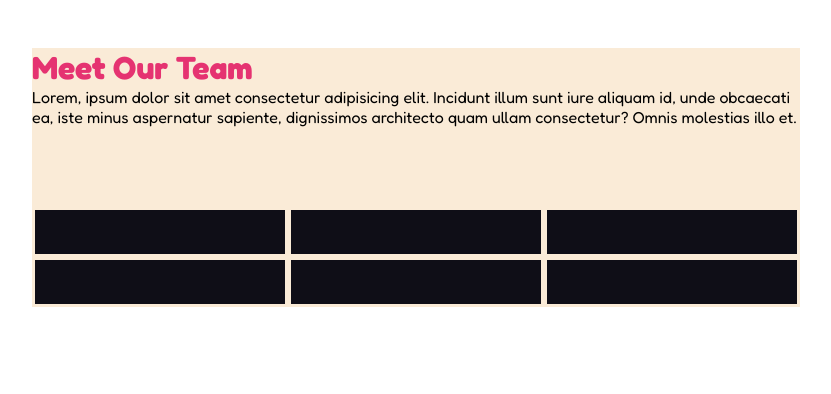
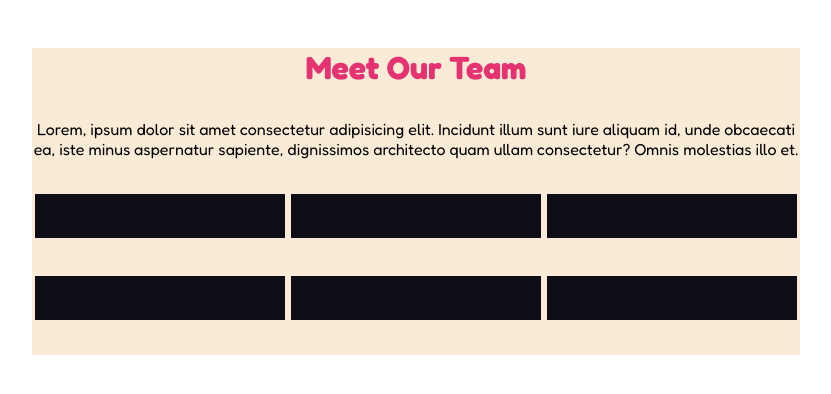
Before and after one commit to sder12/html-css-float-cards, a plain HTML site: page index.html in a window 1280 px wide. Shown: the whole page, without its empty margins (224-1055 px from the left). Drawn offline with Linux system fonts and the light colour scheme.

Commit message:
Section 1

```diff
--- a/css/style.css
+++ b/css/style.css
@@ -17,11 +17,17 @@ html {
   font-size: 62,5%;
 }
 
+.mb{
+  margin-bottom: 2rem;
+}
+
 /* TITLE */
 
 .title{
   margin-top: 3em;
+  text-align: center;
 }
+
 .title h1{
   font-size: 2rem;
   color: rgb(229, 51, 113);
@@ -32,9 +38,10 @@ html {
 }
 
 /* FLOAT CARDS */
-.float_cards{
+
+/* .float_cards{
   margin-top: 5rem;
-}
+} */
 
 .clearfix::after {
   content: "";
--- a/index.html
+++ b/index.html
@@ -24,8 +24,8 @@
 
       <!-- Title and text -->
       <section class="title">
-        <h1>Meet Our Team</h1>
-        <p>Lorem, ipsum dolor sit amet consectetur adipisicing elit. Incidunt illum sunt iure aliquam id, unde obcaecati
+        <h1 class="mb">Meet Our Team</h1>
+        <p class="mb">Lorem, ipsum dolor sit amet consectetur adipisicing elit. Incidunt illum sunt iure aliquam id, unde obcaecati
           ea, iste minus aspernatur sapiente, dignissimos architecto quam ullam consectetur? Omnis molestias illo et.
         </p>
       </section>
@@ -33,12 +33,12 @@
 
       <!-- Photo cards -->
       <section class="float_cards clearfix">
-          <div class="cards"></div>
-          <div class="cards"></div>
-          <div class="cards"></div>
-          <div class="cards"></div>
-          <div class="cards"></div>
-          <div class="cards"></div>
+          <div class="cards mb"></div>
+          <div class="cards mb"></div>
+          <div class="cards mb"></div>
+          <div class="cards mb"></div>
+          <div class="cards mb"></div>
+          <div class="cards mb"></div>
       </section>
 
     </div>
```
